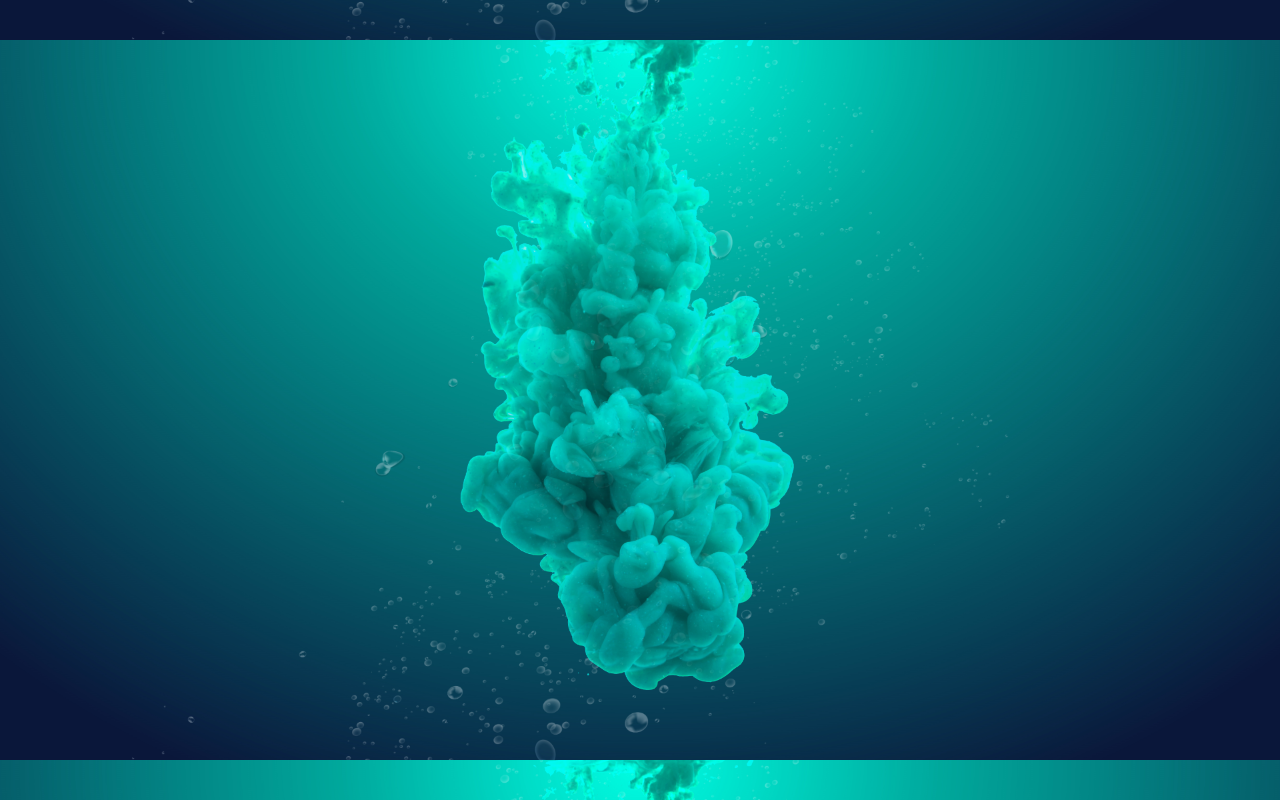
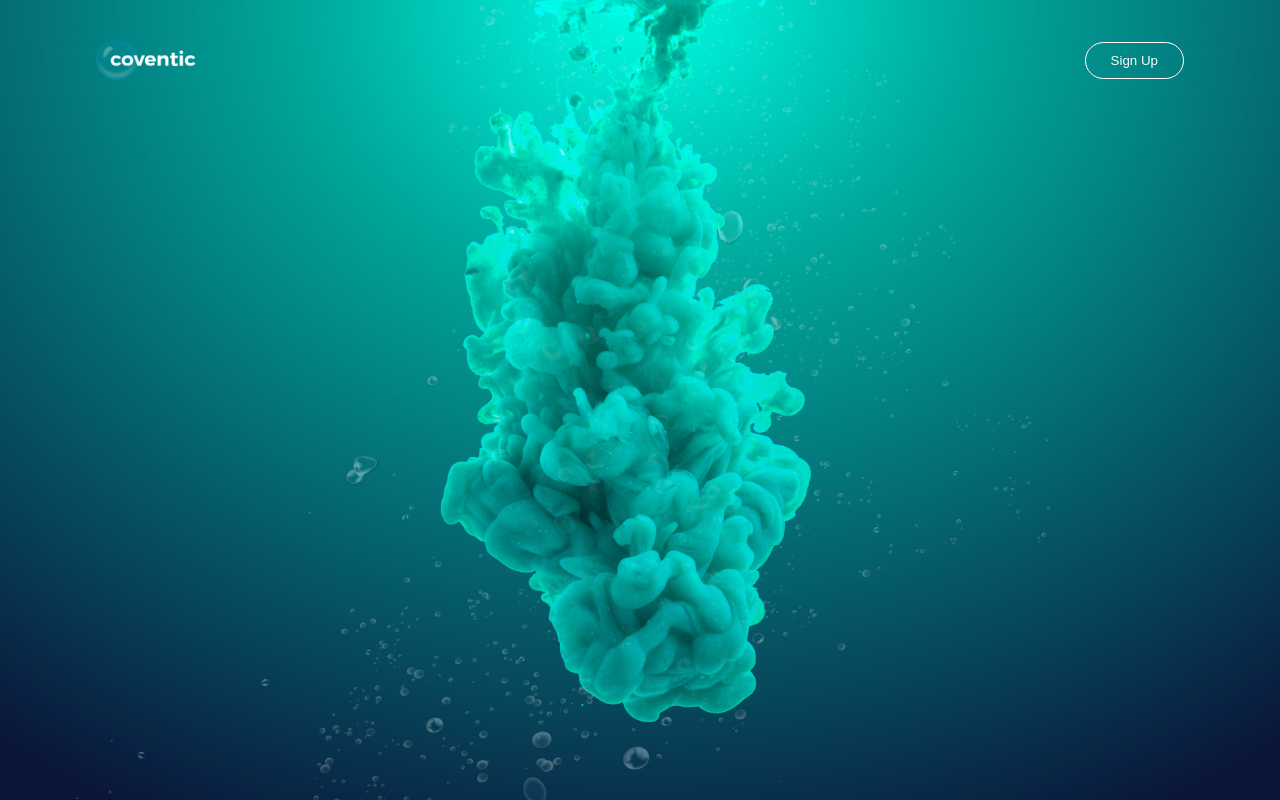
Before and after one commit to hazemAyman319/Animated-webPage, a plain HTML site: page index.html in a window 1280 px wide. Drawn offline with Linux system fonts and the light colour scheme.

Commit message:
logo and signup button edited

```diff
--- a/index.html
+++ b/index.html
@@ -6,6 +6,10 @@
 </head>
 <body>
     <div class="hero">
+        <div class="navbar">
+            <img src="logo.png" class="logo">
+            <button type="button">Sign Up</button>
+        </div>
 
     </div>
 
--- a/style.css
+++ b/style.css
@@ -7,11 +7,36 @@
     width:100%;
     height:100vh;
     background-image: url(background.png);
-    background-size:contain;
+    background-size:cover;
     background-position: center;
     position:relative;
     overflow:hidden;
 }
+.logo{
+    width:100px;
+    cursor:pointer;
+}
+.navbar{
+    width: 85%;
+    height:15%;
+    margin:auto;
+    display:flex;
+    align-items: center;
+    justify-content: space-between;
+}
+button{
+    color:#fbfcfd;
+    padding:10px 25px;
+    background: transparent;
+    border: 1px solid #fff;
+    border-radius: 20px;
+    outline: none;
+    cursor:pointer;
+}
+
+
+
+
 
 /*
 px -> the standard dynamic dimensions used
@@ -23,4 +48,11 @@ vh -> Relative to 1% of the height of the viewport
 vmin -> Relative to 1% of viewport's* smaller dimension
 vmax -> Relative to 1% of viewport's* larger dimension
 % -> Relative to the parent element
+
+type attribute for button is "submit" "reset"
+type attribute for input is all form contents
+
+contain -> Resize the background image to make sure the image is fully visible
+cover -> Resize the background image to cover the entire container,
+even if it has to stretch the image or cut a little bit off one of the edges
 */
```
